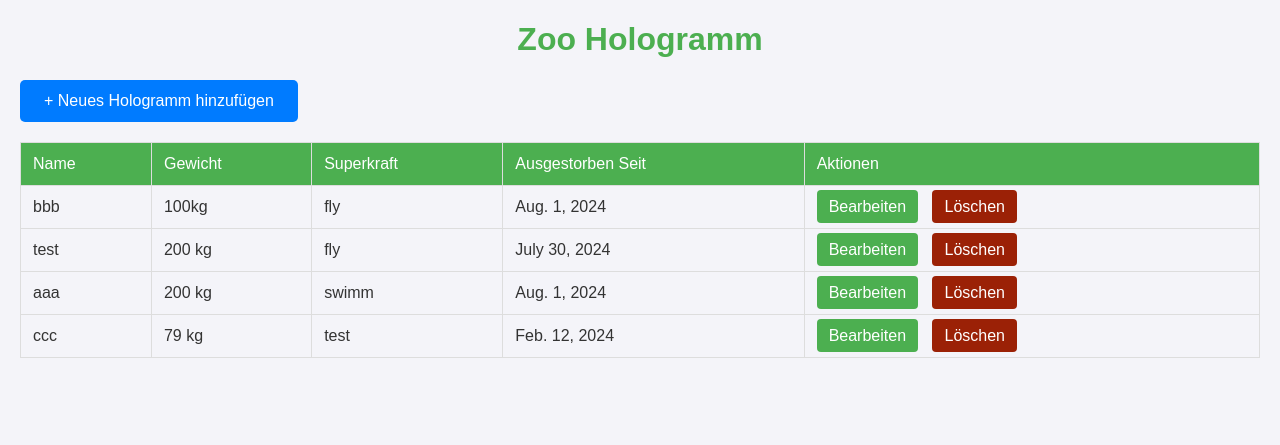
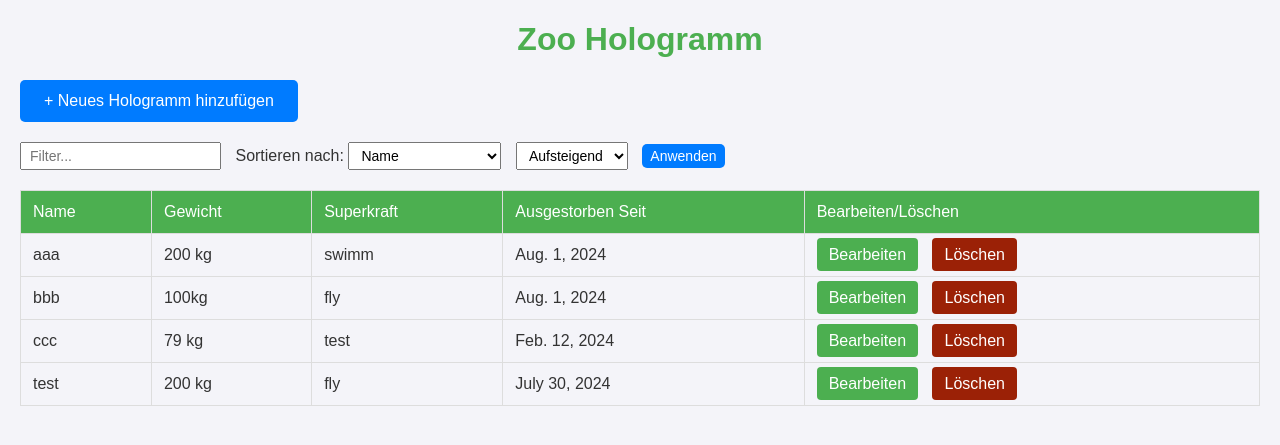
Before and after one commit to adibo32/zoo_holograms, a Django app: page /zoo/ in a window 1280 px wide. Shown: the top 445 px of the page. Run offline with Django 5.2, Linux system fonts and the light colour scheme; data comes from the database, SQL or seed files in the repository; both versions use the stored data as it was after the commit.

```diff
--- a/zoo/templates/index.html
+++ b/zoo/templates/index.html
@@ -8,6 +8,25 @@
 <body>
     <h1>Zoo Hologramm</h1>
     <a href="{% url 'add_hologram' %}" class="add-button">+ Neues Hologramm hinzufügen</a>
+    <form method="GET" action="{% url 'index' %}" class="filter-container">
+        <input type="text" name="filter" value="{{ filter_term }}" class="filter-input" placeholder="Filter...">
+
+        <label for="sort">Sortieren nach:</label>
+        <select name="sort" class="sort-select">
+            <option value="name" {% if sort_column == 'name' %}selected{% endif %}>Name</option>
+            <option value="gewicht" {% if sort_column == 'gewicht' %}selected{% endif %}>Gewicht</option>
+            <option value="superkraft" {% if sort_column == 'superkraft' %}selected{% endif %}>Superkraft</option>
+            <option value="ausgestorben_seit" {% if sort_column == 'ausgestorben_seit' %}selected{% endif %}>Ausgestorben Seit</option>
+        </select>
+
+        <select name="order" class="sort-select">
+            <option value="asc" {% if sort_order == 'asc' %}selected{% endif %}>Aufsteigend</option>
+            <option value="desc" {% if sort_order == 'desc' %}selected{% endif %}>Absteigend</option>
+        </select>
+
+        <button type="submit" class="filter-button">Anwenden</button>
+    </form>
+
     <table>
         <thead>
             <tr>
@@ -15,7 +34,7 @@
                 <th>Gewicht</th>
                 <th>Superkraft</th>
                 <th>Ausgestorben Seit</th>
-                <th>Aktionen</th>
+                <th>Bearbeiten/Löschen</th>
             </tr>
         </thead>
         <tbody>
@@ -33,6 +52,7 @@
             {% endfor %}
         </tbody>
     </table>
+
     {% if messages %}
         <div class="message" id="message-box">
             {% for message in messages %}
@@ -119,6 +139,26 @@
         .add-button:hover {
             background-color: #0056b3;
         }
+        .filter-input, .sort-select {
+            font-size: 0.875rem;
+            padding: 0.25rem 0.5rem;
+            width: auto;
+            max-width: 200px;
+            display: inline-block;
+            margin-right: 10px;
+        }
+        .filter-container {
+            margin-bottom: 20px;
+        }
+        .filter-button {
+            padding: 0.25rem 0.5rem;
+            font-size: 0.875rem;
+            background-color: #007BFF;
+            color: white;
+            border: none;
+            border-radius: 5px;
+            cursor: pointer;
+        }
     </style>
 </body>
 </html>
--- a/zoo/views.py
+++ b/zoo/views.py
@@ -2,10 +2,29 @@ from django.shortcuts import render, get_object_or_404, redirect
 from .models import Hologram
 from .forms import HologramForm
 from django.contrib import messages
+from django.db.models import Q
 
 def index(request):
-    holograms = Hologram.objects.all()
-    return render(request, 'index.html', {'holograms': holograms})
+    filter_term = request.GET.get('filter', '')
+    sort_column = request.GET.get('sort', 'name')
+    sort_order = request.GET.get('order', 'asc')
+
+    if filter_term:
+        holograms = Hologram.objects.filter(
+            Q(name__icontains=filter_term) |
+            Q(gewicht__icontains=filter_term) |
+            Q(superkraft__icontains=filter_term) |
+            Q(ausgestorben_seit__icontains=filter_term)
+        )
+    else:
+        holograms = Hologram.objects.all()
+
+    if sort_order == 'asc':
+        holograms = holograms.order_by(sort_column)
+    else:
+        holograms = holograms.order_by(f'-{sort_column}')
+
+    return render(request, 'index.html', {'holograms': holograms, 'filter_term': filter_term, 'sort_column': sort_column, 'sort_order': sort_order})
 
 def add_hologram(request):
     if request.method == 'POST':
```
Also changed, not shown: db.sqlite3.
